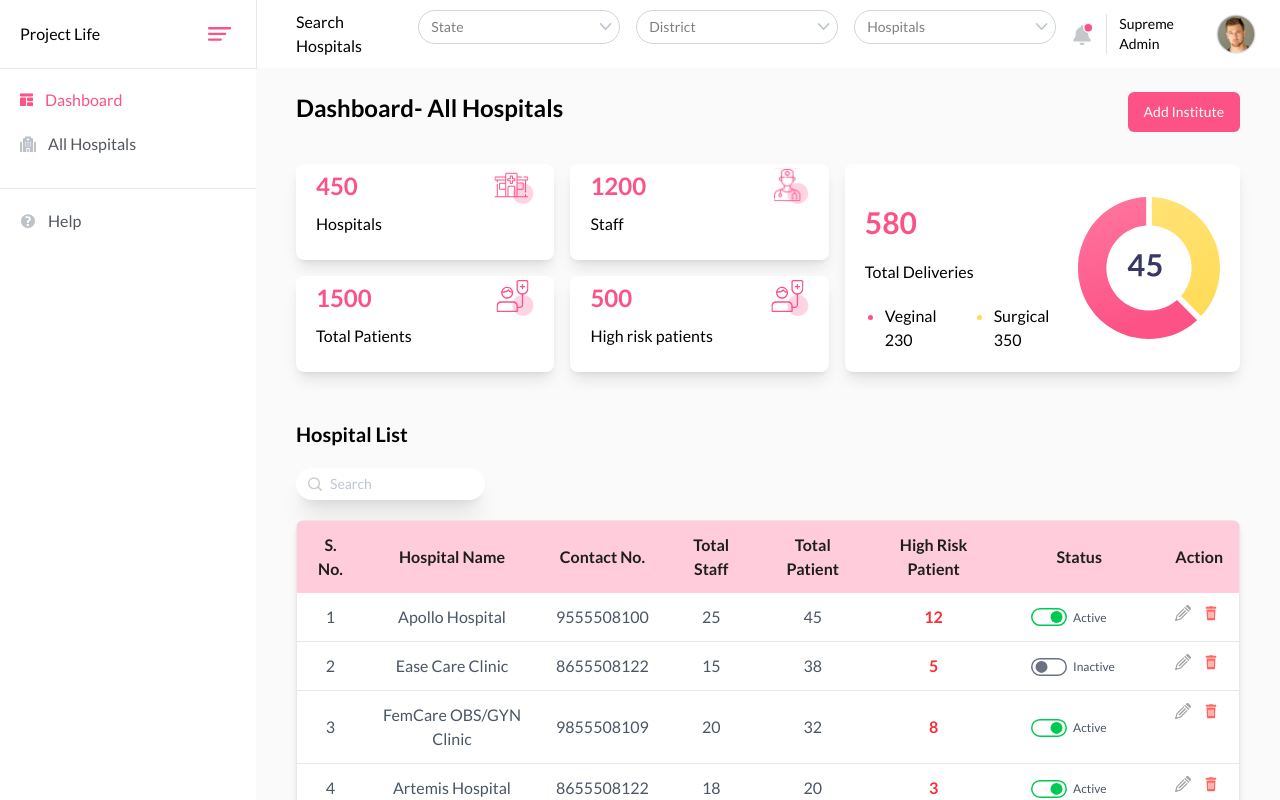
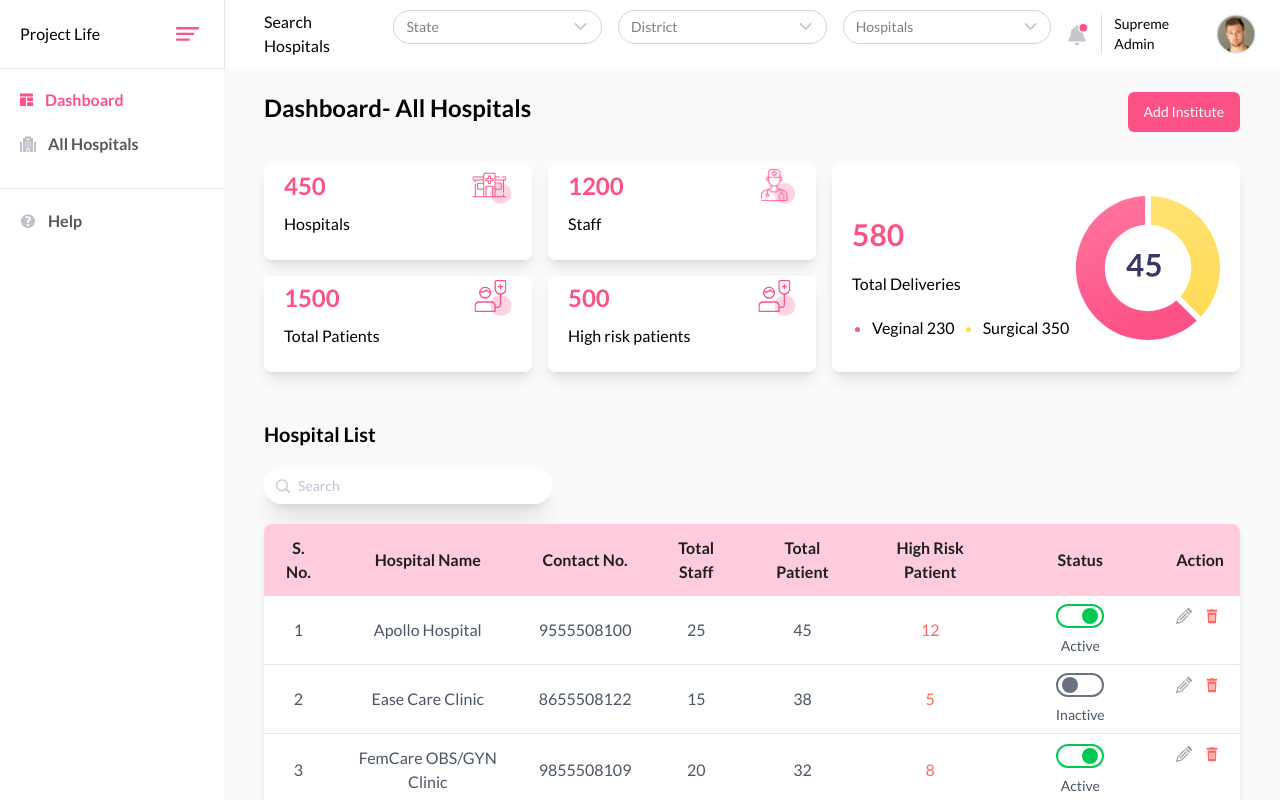
Before and after one commit to heysbr/project-life, a Next.js app: page /dashboard in a window 1280 px wide. Shown: the top 800 px of the page. Built offline with nearby package versions, Linux system fonts and the light colour scheme.

Commit message:
feat: implement HospitalSearchField component and refactor HospitalList to use it style: adjust sidebar width and enhance label styling refactor: update Table component layout and improve toggle button display

```diff
--- a/src/components/dashboard/HospitalList.jsx
+++ b/src/components/dashboard/HospitalList.jsx
@@ -1,17 +1,11 @@
-import Image from "next/image";
-import React from "react";
-import search from "@/components/svg/search.svg";
 import TableComponent from "./Table";
+import HospitalSearchField from "./HospitalSearchField";
 
 export default function HospitalList() {
   return (
     <div className="mx-10">
       <h1 className="text-xl font-semibold mt-10 mb-5">Hospital List</h1>
-      <div className="flex items-center bg-white rounded-4xl px-3 py-1 w-1/5 h-8 shadow-xl mb-5">
-        <Image src={search} alt="search" />
-        <input type="text" id="search" name="search" placeholder="Search"
-        className="ml-2 placeholder-[#BEC5D3] text-sm text-[#A0A4A8] focus:outline-none bg-transparent w-full" />
-      </div>
+      <HospitalSearchField />
       <TableComponent />
     </div>
   );
--- /dev/null
+++ b/src/components/dashboard/HospitalSearchField.jsx
@@ -0,0 +1,18 @@
+import React from "react";
+import Image from "next/image";
+import searchImg from "@/components/svg/search.svg";
+
+export default function HospitalSearchField() {
+  return (
+    <div className="flex items-center bg-white rounded-4xl px-3 py-1 w-72 h-9 shadow-xl mb-5">
+      <Image src={searchImg} alt="search" />
+      <input
+        type="text"
+        id="search"
+        name="search"
+        placeholder="Search"
+        className="ml-2 placeholder-[#BEC5D3] text-sm text-[#A0A4A8] focus:outline-none bg-transparent w-full"
+      />
+    </div>
+  );
+}
--- a/src/components/dashboard/SideBar.jsx
+++ b/src/components/dashboard/SideBar.jsx
@@ -24,7 +24,7 @@ export default function SideBar() {
   ];
 
   return (
-    <aside className={`flex flex-col gap-y-5 bg-white transition-all duration-300 ${open ? "w-64" : "w-16"}`} >
+    <aside className={`flex flex-col gap-y-5 bg-white transition-all duration-300 ${open ? "w-56" : "w-16"}`} >
       <div className={`outline outline-[#E8E8E8] flex items-center justify-between h-17 relative
         ${open ? "" : "justify-center"}`}>
         {open && ( <Link href="/login" className="p-5"> <span>Project Life</span> </Link> )}
@@ -51,7 +51,7 @@ export default function SideBar() {
           src={active === href ? activeIcon : icon} alt={label}
           className="inline" />
 
-          {open && <span className={`${active === href ? "text-[#FC5285]" : "text-[#52575C]"}`}>{label}</span>}
+          {open && <span className={`${active === href ? "text-[#FC5285]" : "text-[#52575C]"} font-semibold`}>{label}</span>}
 
         </Link>
       ))}
--- a/src/components/dashboard/Table.jsx
+++ b/src/components/dashboard/Table.jsx
@@ -58,7 +58,7 @@ const tableData = [
 const ToggleButton = ({ active }) => {
   const [isActive, setIsActive] = useState(active === "Active");
   return (
-    <div className="flex items-center gap-2">
+    <div className="flex-col py-2 w-full justify-center items-center gap-2 text-sm flex ">
       <div
         className={`w-12 h-6 flex items-center bg-transparent border-2 rounded-full p-1 cursor-pointer ${
           isActive ? "border-green-500" : "border-gray-500"
@@ -71,7 +71,8 @@ const ToggleButton = ({ active }) => {
           }`}
         />
       </div>
-      <span>{isActive ? "Active" : "Inactive"}</span>
+
+      <p>{isActive ? "Active" : "Inactive"}</p>
     </div>
   );
 };
@@ -87,11 +88,12 @@ const headers = [
   "Action",
 ];
 
-const Table = () => (
-  <div className="flex items-center w-full pb-10">
-    <div className="bg-white shadow-md rounded-lg w-full overflow-hidden">
+export default function TableComponent () {
+  return (
+    <div className="flex items-center w-full pb-10">
+      <div className="bg-white shadow-md rounded-lg w-full overflow-hidden">
 
-      <table className="border-collapse border border-[#E8E8E8] w-full">
+      <table className="border-collapse w-full">
         <thead className="bg-[#FFCCDB]">
           <tr className="text-[#1E1E1E]">
             {headers.map((header) => (
@@ -102,17 +104,17 @@ const Table = () => (
           </tr>
         </thead>
         <tbody className="text-gray-600">
-          {tableData.map((data, idx) => (
+          {tableData.map((data, i) => (
             <tr key={data.id} className="border-b border-[#E8E8E8] hover:bg-pink-50 text-center">
-              <td className="py-3 px-4  *:">{idx + 1}</td>
+              <td className="py-3 px-4 ">{i + 1}</td>
               <td className="py-3 px-4 ">{data.hospitalName}</td>
               <td className="py-3 px-4 ">{data.contactNo}</td>
               <td className="py-3 px-4 ">{data.totalStaff}</td>
               <td className="py-3 px-4 ">{data.totalPatient}</td>
-              <td className="py-3 px-4 text-red-500 font-bold ">
+              <td className="py-3 px-4 text-[#FF6760] ">
                 {data.highRiskPatient}
               </td>
-              <td className="py-3 px-4 w-40  scale-75">
+              <td className="w-40 ">
                 <ToggleButton active={data.status} />
               </td>
               <td className="py-3 px-4 flex items-center gap-3">
@@ -130,9 +132,9 @@ const Table = () => (
           <Image key="prev" src={Arrow} alt="prev" className="rotate-180" />,
           1,2,3,
           <Image key="next" src={Arrow} alt="next" />
-        ].map((item, idx) => (
+        ].map((item, i) => (
           <button
-            key={idx}
+            key={i}
             className="px-3 py-1 mx-1 text-pink-600 bg-white border border-pink-300 rounded-md hover:bg-pink-200 active:bg-pink-300 transition-colors"
           >
             {item}
@@ -143,4 +145,4 @@ const Table = () => (
   </div>
 );
 
-export default Table;
+}
```
